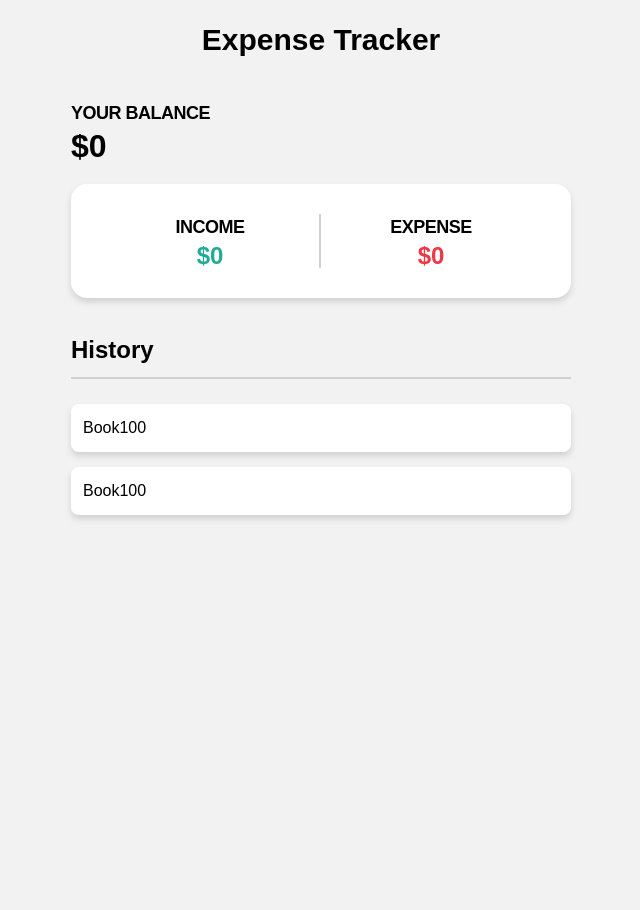
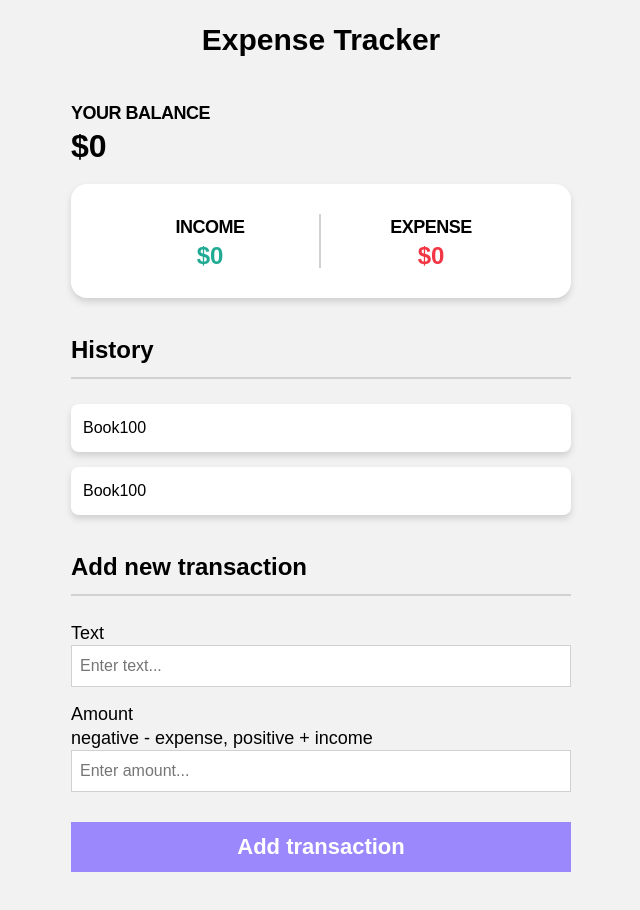
Before and after one commit to VladislavDesu/ExpenseTracker, a React (Create React App) app: page / in a window 1280 px wide. Shown: the whole page, without its empty margins (319-959 px from the left). Before the commit the page ends 800 px from the top, so only its background shows below. Built offline with nearby package versions, Linux system fonts and the light colour scheme.

Commit message:
create transaction

```diff
--- a/src/App.tsx
+++ b/src/App.tsx
@@ -5,6 +5,7 @@ import Header from "@components/header/Header";
 import Balance from "@components/balance/Balance";
 import {BalanceContext, balanceDefaultValue} from "@context/BalanceContext";
 import History from "@components/history/History";
+import Transaction from "@components/transaction/Transaction";
 
 const App: FC = () => {
     return (
@@ -14,6 +15,7 @@ const App: FC = () => {
                     <Header/>
                     <Balance/>
                     <History/>
+                    <Transaction/>
                 </Container>
             </BalanceContext.Provider>
         </div>
--- a/src/assets/styles/helpers/_variables.scss
+++ b/src/assets/styles/helpers/_variables.scss
@@ -9,6 +9,7 @@ $gray: #f2f2f2;
 $gray-100: #d1d1d1;
 $plus: #22ab94;
 $minus: #f23645;
+$primary: #9c88fd;
 
 // FONT
 $ff-base: "Arial", sans-serif;
--- /dev/null
+++ b/src/components/UI/button/Button.module.scss
@@ -0,0 +1,24 @@
+@import "src/assets/styles/helpers/utils";
+
+.button {
+  position: relative;
+  display: flex;
+  align-items: center;
+  justify-content: center;
+  width: 100%;
+  padding: 14px 28px;
+  font-weight: 600;
+  font-size: 22px;
+  line-height: 1;
+  color: $white;
+  background-color: $primary;
+  border: none;
+  cursor: pointer;
+  text-decoration: none;
+  transition: background-color 0.15s linear;
+
+  &:hover,
+  &:focus {
+    background-color: rgba($primary, 0.8);
+  }
+}
--- /dev/null
+++ b/src/components/UI/button/Button.tsx
@@ -0,0 +1,15 @@
+import React, {FC} from "react";
+import cl from "./Button.module.scss";
+
+interface ButtonProps {
+    children: React.ReactNode,
+    [propName: string]: any
+}
+
+const Button: FC<ButtonProps> = ({children, ...props}) => {
+    return (
+        <button {...props} className={cl.button}>{children}</button>
+    );
+};
+
+export default Button;
--- /dev/null
+++ b/src/components/UI/input/Input.module.scss
@@ -0,0 +1,9 @@
+@import "src/assets/styles/helpers/utils";
+
+.input {
+  display: block;
+  width: 100%;
+  padding: 8px;
+  border: 1px solid $gray-100;
+  background-color: $white;
+}
--- /dev/null
+++ b/src/components/UI/input/Input.tsx
@@ -0,0 +1,14 @@
+import React, {FC} from "react";
+import cl from "./Input.module.scss";
+
+interface InputProps {
+    [propName: string]: any
+}
+
+const Input: FC<InputProps> = ({...props}) => {
+    return (
+        <input {...props} className={cl.input}/>
+    );
+};
+
+export default Input;
--- /dev/null
+++ b/src/components/transaction/Transaction.tsx
@@ -0,0 +1,30 @@
+import React, {FC} from "react";
+import Title from "@components/title/Title";
+import cl from "./Transcation.module.scss";
+import Button from "@components/UI/button/Button";
+import Input from "@components/UI/input/Input";
+
+const Transaction: FC = () => {
+    return (
+        <div className={cl.transaction}>
+            <Title title={"Add new transaction"}/>
+
+            <div className={cl.form}>
+                <label>
+                    <span>Text</span>
+                    <Input type="text" placeholder="Enter text..."/>
+                </label>
+
+                <label>
+                    <span>Amount</span>
+                    <span>negative - expense, positive + income</span>
+                    <Input type="text" placeholder="Enter amount..."/>
+                </label>
+            </div>
+
+            <Button type="button">Add transaction</Button>
+        </div>
+    );
+};
+
+export default Transaction;
--- /dev/null
+++ b/src/components/transaction/Transcation.module.scss
@@ -0,0 +1,20 @@
+.transaction {
+  padding: 40px 0;
+}
+
+.form {
+  span {
+    display: block;
+    font-size: 18px;
+    line-height: 24px;
+  }
+
+  > * {
+    display: block;
+    margin-bottom: 15px;
+
+    &:last-child {
+      margin-bottom: 30px;
+    }
+  }
+}
```
